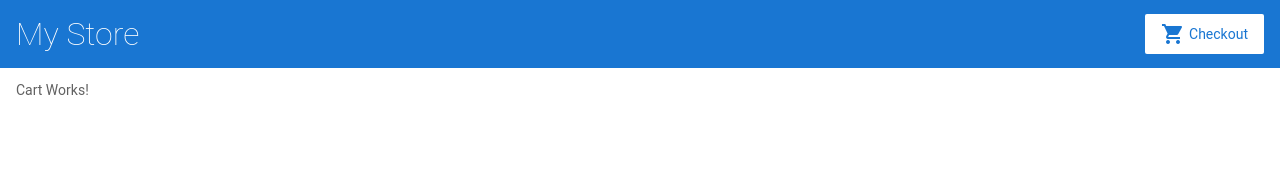
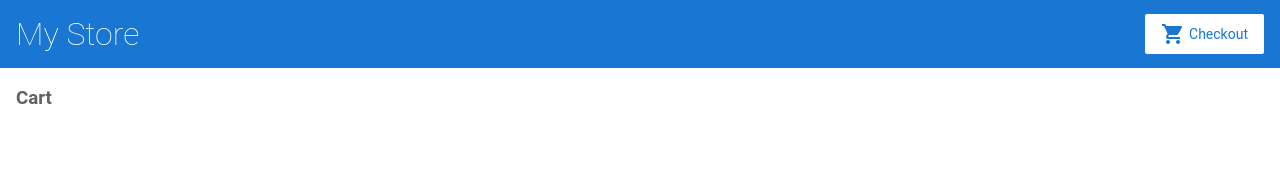
Before and after one commit to anthonyslatermusic/angular-exposi, an Angular app: page /cart in a window 1280 px wide. Shown: the top 172 px of the page. Built offline with nearby package versions, Linux system fonts and the light colour scheme.

Commit message:
2 files modified

```diff
--- a/src/app/cart/cart.component.html
+++ b/src/app/cart/cart.component.html
@@ -1 +1,6 @@
-<p> Cart Works! </p>
+<h3>Cart</h3>
+
+<div class="cart-item" *ngFor="let item of items">
+  <span>{{ item.name }}</span>
+  <span>{{ item.price | currency }}</span>
+</div>
--- a/src/app/cart/cart.component.ts
+++ b/src/app/cart/cart.component.ts
@@ -7,12 +7,14 @@
   styleUrls: ['./cart.component.css']
 })
 export class CartComponent implements OnInit {
+  items;
 
   constructor(
     private cartService: CartService
   ) { }
 
   ngOnInit() {
+    this.items = this.cartService.getItems();
   }
 
 }
```
